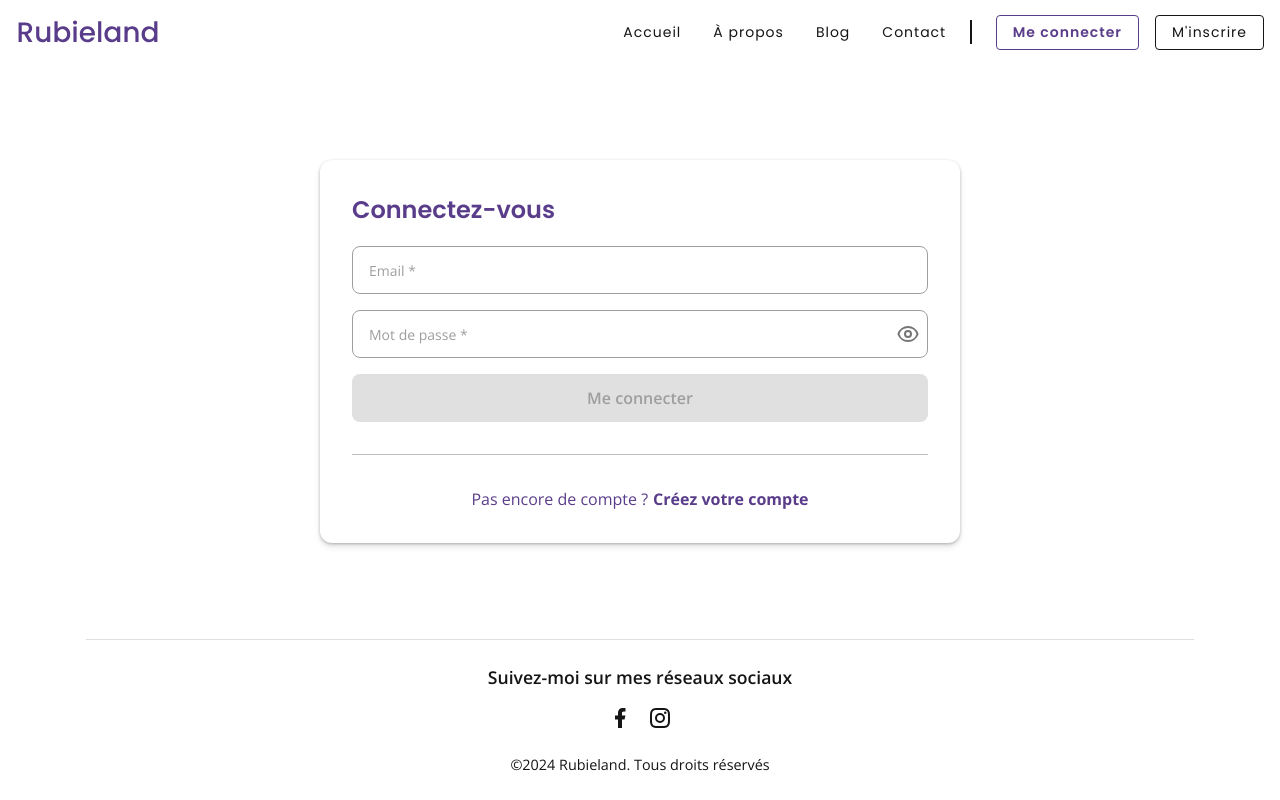
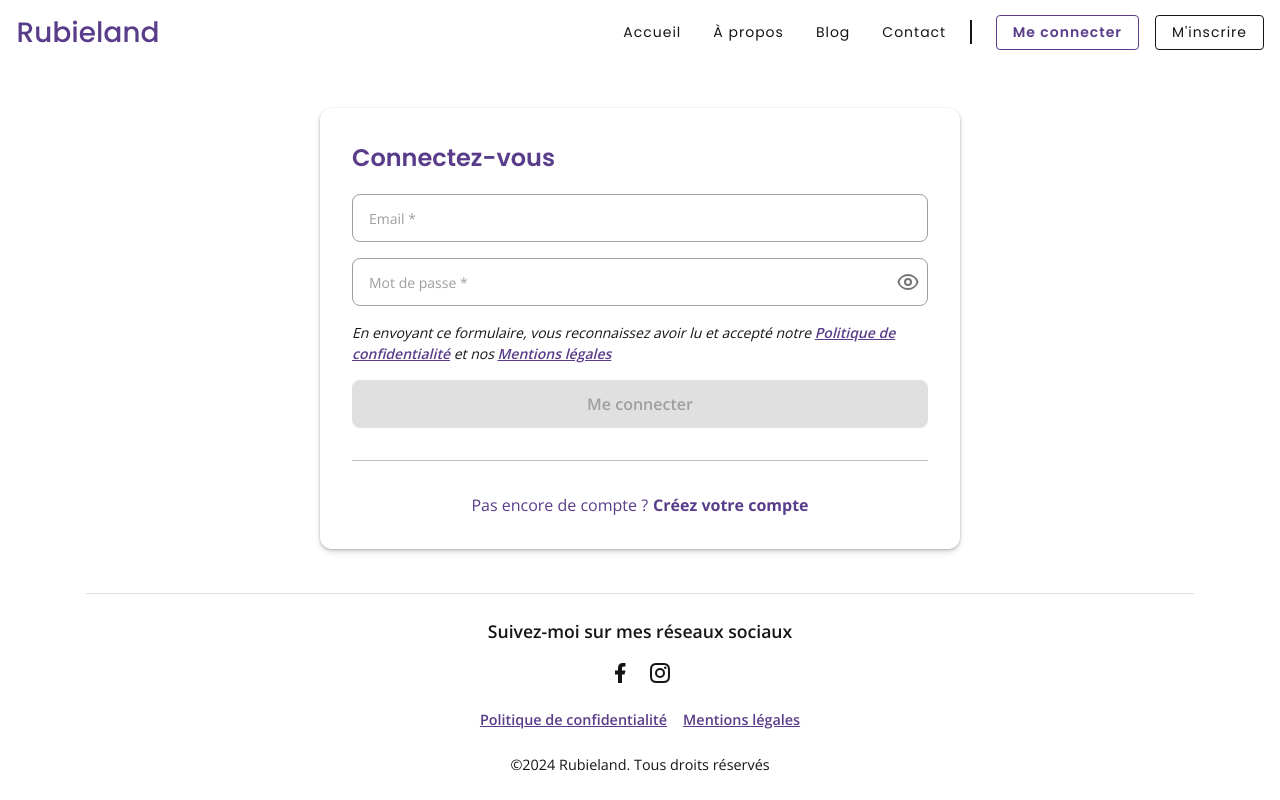
Before and after one commit to rubieland/rubieland, a React (Vite) app in the folder frontend/: page /login in a window 1280 px wide. Built offline with nearby package versions, Linux system fonts and the light colour scheme; no server answers.

Commit message:
feat(Legal content): add Privacy policy and Legal notice confirmation message in forms and links in footer

```diff
--- a/frontend/src/assets/translation/en/en.json
+++ b/frontend/src/assets/translation/en/en.json
@@ -213,6 +213,13 @@
     }
   },
 
+  "legalContent": {
+    "legalNotice": "Legal notice",
+    "privacyPolicy": "Privacy policy",
+    "formSubmitConfirmation": "By submitting this form, you acknowledge that you have read and accepted our ",
+    "and": " and "
+  },
+
   "pages": {
     "home": {
       "heroImage": {
--- a/frontend/src/assets/translation/fr/fr.json
+++ b/frontend/src/assets/translation/fr/fr.json
@@ -214,6 +214,13 @@
     }
   },
 
+  "legalContent": {
+    "legalNotice": "Mentions légales",
+    "privacyPolicy": "Politique de confidentialité",
+    "formSubmitConfirmation": "En envoyant ce formulaire, vous reconnaissez avoir lu et accepté notre ",
+    "and": " et nos "
+  },
+
   "pages": {
     "home": {
       "heroImage": {
--- a/frontend/src/ui/components/Footer/Footer.tsx
+++ b/frontend/src/ui/components/Footer/Footer.tsx
@@ -1,3 +1,4 @@
+import FooterLegalContentLinks from './FooterLegalContentLinks';
 import FooterSocialMediaBlock from './FooterSocialMediaBlock';
 import { currentYear } from '../../../utils/date.utils';
 import { useTranslation } from 'react-i18next';
@@ -8,6 +9,7 @@ const Footer = () => {
   return (
     <footer className="app-footer">
       <FooterSocialMediaBlock />
+      <FooterLegalContentLinks />
       <p className="footer-copyright">
         {t('copyright', { year: currentYear })}
       </p>
--- /dev/null
+++ b/frontend/src/ui/components/Footer/FooterLegalContentLinks.tsx
@@ -0,0 +1,19 @@
+import './styles/FooterLegalContentLinks.scss';
+import { useTranslation } from 'react-i18next';
+import { Link } from '@tanstack/react-router';
+
+const FooterLegalContentLinks = () => {
+  const { t } = useTranslation('translation', { keyPrefix: 'legalContent' });
+  return (
+    <section className="footer-legal-content-links">
+      <Link to="/privacy-policy" className="footer-legal-content-link">
+        {t('privacyPolicy')}
+      </Link>
+      <Link to="/legal-notice" className="footer-legal-content-link">
+        {t('legalNotice')}
+      </Link>
+    </section>
+  );
+};
+
+export default FooterLegalContentLinks;
--- /dev/null
+++ b/frontend/src/ui/components/Footer/styles/FooterLegalContentLinks.scss
@@ -0,0 +1,22 @@
+@import '../../../../assets/styles/variables';
+@import '../../../../assets/styles/mixins';
+
+.footer-legal-content-links {
+  @include flex-center-column;
+  height: auto;
+  gap: 1rem;
+
+  a {
+    text-decoration: underline;
+    font-weight: 600;
+    color: $primary;
+  }
+}
+
+// ----- responsive ----- \\
+
+@include respond-to('small') {
+  .footer-legal-content-links {
+    flex-direction: row;
+  }
+}
--- /dev/null
+++ b/frontend/src/ui/components/LegalContent/LegalContentConfirmation.scss
@@ -0,0 +1,13 @@
+@import '../../../assets/styles/variables';
+@import '../../../assets/styles/mixins';
+
+.legal-content-confirm-message {
+  font-size: 0.875rem;
+  font-style: italic;
+
+  a {
+    text-decoration: underline;
+    font-weight: 600;
+    color: $primary;
+  }
+}
--- /dev/null
+++ b/frontend/src/ui/components/LegalContent/LegalContentConfirmation.tsx
@@ -0,0 +1,23 @@
+import { useTranslation } from 'react-i18next';
+import { Link } from '@tanstack/react-router';
+import './LegalContentConfirmation.scss';
+
+const LegalContentConfirmation = () => {
+  const { t } = useTranslation('translation', { keyPrefix: 'legalContent' });
+  return (
+    <div className="form-input">
+      <span className="legal-content-confirm-message">
+        {t('formSubmitConfirmation')}
+        <Link to="/privacy-policy" className="footer-legal-content-link">
+          {t('privacyPolicy')}
+        </Link>
+        {t('and')}
+        <Link to="/legal-notice" className="footer-legal-content-link">
+          {t('legalNotice')}
+        </Link>
+      </span>
+    </div>
+  );
+};
+
+export default LegalContentConfirmation;
--- a/frontend/src/ui/components/Navbar/Navbar.tsx
+++ b/frontend/src/ui/components/Navbar/Navbar.tsx
@@ -10,6 +10,8 @@ const Navbar = memo(() => {
   const [isOpen, setIsOpen] = useState<boolean>(false);
   const isConnected: boolean = useIsConnected();
   const className: string = isOpen ? 'navbar opened' : 'navbar';
+
+  // TODO: add language switcher
 
   const toggleIsOpen = useCallback(() => {
     setIsOpen((prev) => !prev);
--- a/frontend/src/ui/pages/AuthPages/Login/components/LoginForm.tsx
+++ b/frontend/src/ui/pages/AuthPages/Login/components/LoginForm.tsx
@@ -1,4 +1,5 @@
 import ControlledTextInput from '../../../../components/FormInputs/ControlledFormInputs/ControlledTextInput';
+import LegalContentConfirmation from '@/ui/components/LegalContent/LegalContentConfirmation';
 import { useLoginFormValidation } from '../hooks/useLoginFormValidation';
 import CustomButton from '../../../../components/Button/CustomButton';
 import { LoginBody } from '../../../../../models/user/user.entity';
@@ -39,6 +40,7 @@ const LoginForm = ({ onSubmit }: LoginFormProps) => {
           name="password"
           type="password"
         />
+        <LegalContentConfirmation />
         <div className="form-input">
           <CustomButton
             onClick={form.handleSubmit(onSubmit)}
--- a/frontend/src/ui/pages/AuthPages/Register/components/RegisterForm.tsx
+++ b/frontend/src/ui/pages/AuthPages/Register/components/RegisterForm.tsx
@@ -1,4 +1,5 @@
 import ControlledTextInput from '../../../../components/FormInputs/ControlledFormInputs/ControlledTextInput';
+import LegalContentConfirmation from '@/ui/components/LegalContent/LegalContentConfirmation';
 import { useRegisterFormValidation } from '../hooks/useRegisterFormValidation';
 import usePasswordVisibility from '../../Login/hooks/usePasswordVisibility';
 import CustomButton from '../../../../components/Button/CustomButton';
@@ -76,6 +77,7 @@ const RegisterForm = ({ onSubmit }: RegisterFormProps) => {
           name="confirmPassword"
           type="password"
         />
+        <LegalContentConfirmation />
         <div className="form-input">
           <CustomButton
             onClick={form.handleSubmit(onSubmit)}
--- a/frontend/src/ui/pages/Contact/components/ContactForm.tsx
+++ b/frontend/src/ui/pages/Contact/components/ContactForm.tsx
@@ -1,5 +1,6 @@
 import ControlledTextInput from '@/ui/components/FormInputs/ControlledFormInputs/ControlledTextInput';
 import ControlledTextarea from '@/ui/components/FormInputs/ControlledFormInputs/ControlledTextarea';
+import LegalContentConfirmation from '@/ui/components/LegalContent/LegalContentConfirmation';
 import { useContactFormValidation } from '../hooks/useContactFormValidation';
 import { ContactMessageBody } from '@/api/contact/postContactMessage';
 import CustomButton from '@/ui/components/Button/CustomButton';
@@ -32,6 +33,7 @@ const ContactForm = ({ onSubmit }: ContactFormProps) => {
         />
         <ControlledTextInput label={t('form.contact.subject')} name="subject" />
         <ControlledTextarea label={t('form.contact.message')} name="message" />
+        <LegalContentConfirmation />
         <div className="form-input">
           <CustomButton
             onClick={form.handleSubmit(onSubmit)}
```
